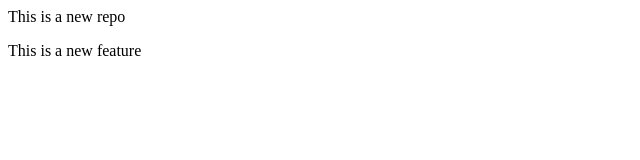
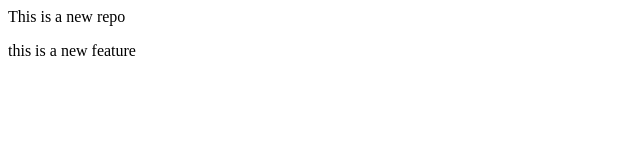
Before and after one commit to dhiraj-student/LocalRepo, a plain HTML site: page index.html in a window 1280 px wide. Shown: the full height of the page, 0-640 px from the left. Drawn offline with Linux system fonts and the light colour scheme.

Commit message:
Add new feature

```diff
--- a/index.html
+++ b/index.html
@@ -1,2 +1,2 @@
 <p>This is a new repo</p>
- <p>This is a new feature</p>
+ <p>this is a new feature</p>
```
